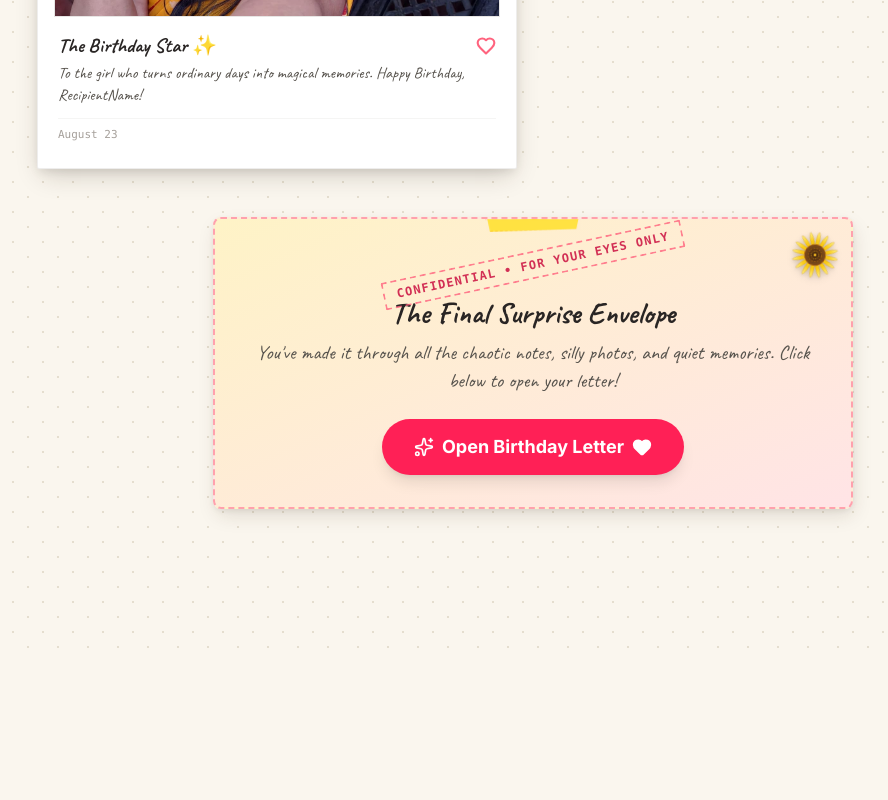
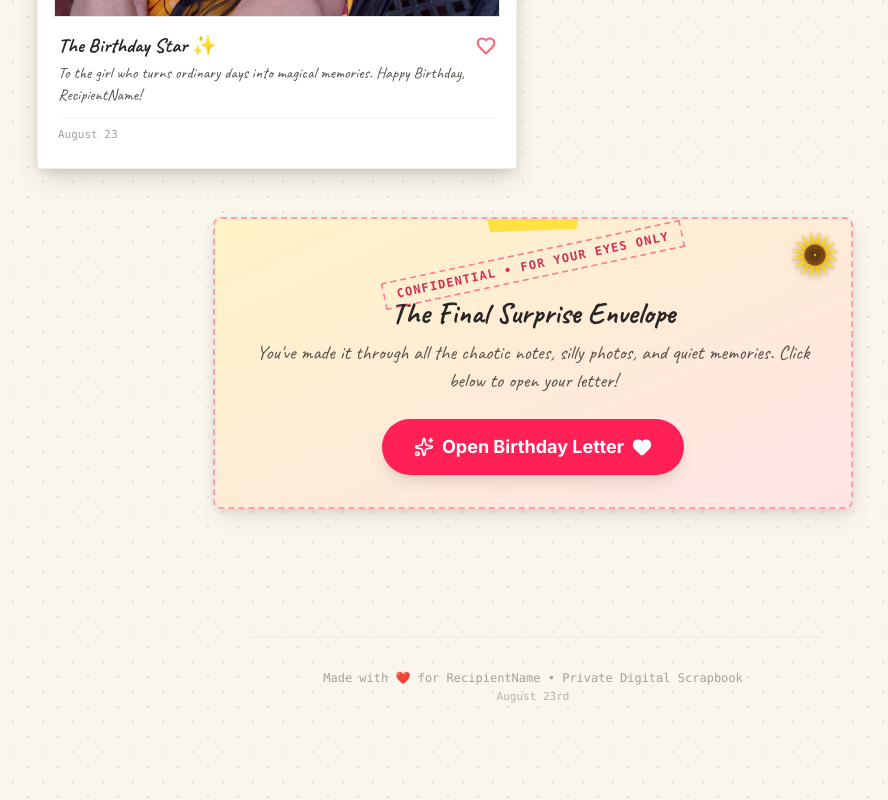
Before and after one commit to rsresta07/paper-echos, a Next.js app: page / in a window 1280 px wide. Shown: the part 6328-7128 px from the top of the page, without its empty margins (107-995 px from the left). Before the commit the page ends 6981 px from the top, so only its background shows below. Built offline with nearby package versions, Linux system fonts and the light colour scheme.

Commit message:
feat: add footer component with custom recipient name and date to homepage

```diff
--- a/app/page.tsx
+++ b/app/page.tsx
@@ -134,6 +134,15 @@ export default function ScrapbookPage() {
           );
         })}
       </div>
+
+      {/* Footer */}
+      <footer className="mt-32 text-center text-xs font-mono text-stone-400 border-t border-stone-200/60 pt-8 max-w-xl mx-auto px-4">
+        <p>Made with ❤️ for {process.env.NEXT_PUBLIC_RECIPIENT_NAME || 'You'} • Private Digital Scrapbook</p>
+        <p className="mt-1 text-[11px] text-stone-400/80">
+          August 23rd
+        </p>
+      </footer>
+
       {/* Optional Music Player */}
       <MusicPlayer />
     </div>
```
